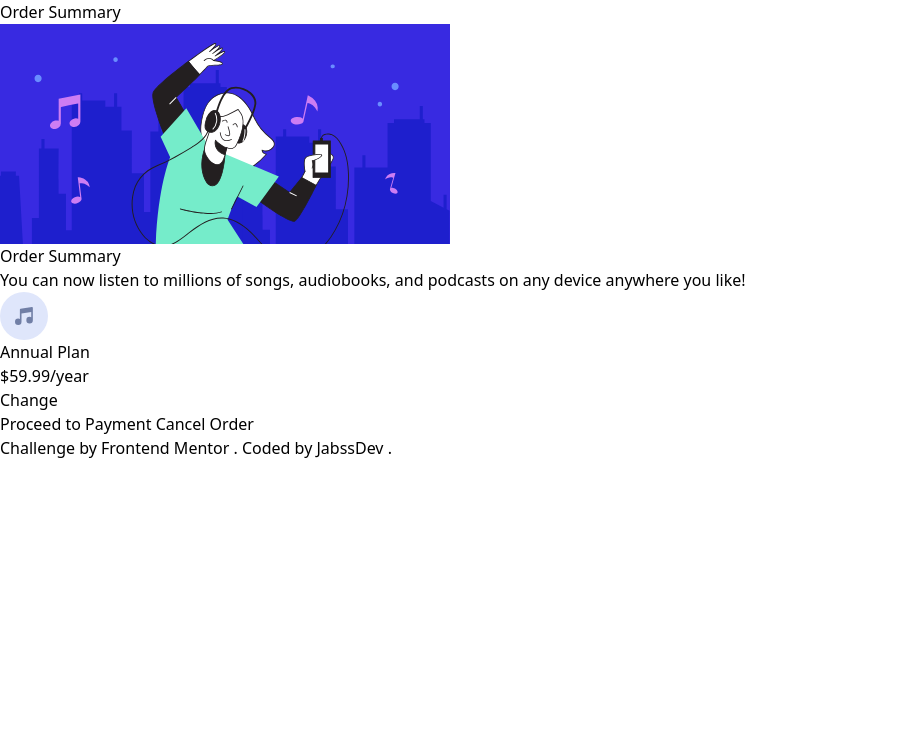
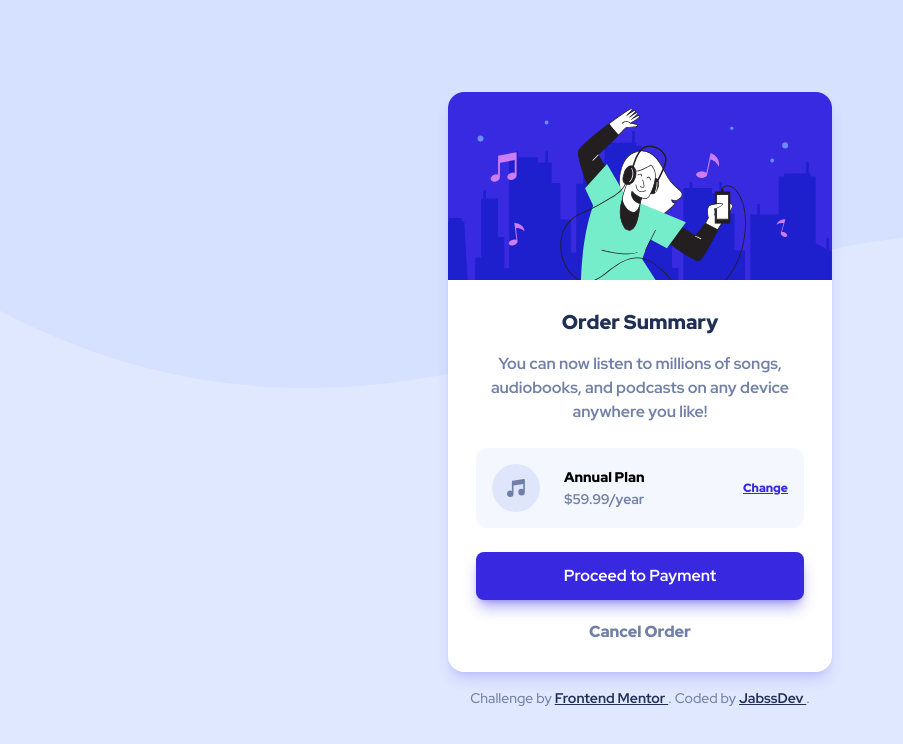
Before and after one commit to jabssdev/order-summary-component, a website built with webpack: page src/index.html in a window 1280 px wide. Shown: the whole page, without its empty margins (0-903 px from the left). Built offline with nearby package versions, Linux system fonts and the light colour scheme.

Commit message:
feat: improve order summary layout and styling

```diff
--- a/src/index.css
+++ b/src/index.css
@@ -27,6 +27,10 @@
   font-display: swap;
 }
 
+:root {
+  background-color: hsl(225, 100%, 94%);
+}
+
 @theme {
   --color-blue-50: hsl(225, 100%, 98%);
   --color-blue-100: hsl(225, 100%, 94%);
--- a/src/index.html
+++ b/src/index.html
@@ -15,40 +15,67 @@
     <meta name="author" content="JabssDev" />
     <title>Frontend Mentor | Order summary card</title>
   </head>
-  <body>
+  <body
+    class="font-redhat flex h-dvh flex-col items-center justify-center gap-4 bg-[url('./assets/images/pattern-background-mobile.svg')] bg-cover bg-top bg-no-repeat p-5 md:bg-[url('./assets/images/pattern-background-desktop.svg')] md:bg-contain"
+  >
     <main>
-      <article>
-        <h1>Order Summary</h1>
-        <div>
+      <article
+        class="flex max-w-96 flex-col items-center rounded-2xl bg-white shadow-lg/40 shadow-blue-700/40"
+      >
+        <h1 class="hidden">Order Summary</h1>
+        <header>
           <img
+            class="block w-full rounded-ss-2xl rounded-se-2xl object-cover"
             src="./assets/images/illustration-hero.svg"
             alt="Illustration Hero"
           />
-        </div>
-        <section>
-          <h2>Order Summary</h2>
-          <p>
+        </header>
+        <section class="flex flex-col gap-4 p-7 text-center">
+          <h2 class="text-xl font-black text-blue-950">Order Summary</h2>
+          <p class="mb-2 font-bold text-gray-600">
             You can now listen to millions of songs, audiobooks, and podcasts on
             any device anywhere you like!
           </p>
+          <div
+            class="mb-2 flex items-center justify-between rounded-xl bg-blue-50 p-4"
+          >
+            <div class="flex items-center gap-6">
+              <img
+                class="block aspect-square h-12 w-12 object-cover"
+                src="./assets/images/icon-music.svg"
+                alt="Music Icon"
+              />
+              <div class="flex flex-col gap-0.5">
+                <h3 class="text-sm font-black">Annual Plan</h3>
+                <p class="text-sm font-bold text-gray-600">$59.99/year</p>
+              </div>
+            </div>
+            <a
+              href="#"
+              class="text-xs font-black text-blue-700 underline hover:text-blue-700/65"
+            >
+              Change
+            </a>
+          </div>
+          <div class="flex flex-col gap-2">
+            <button
+              class="cursor-pointer rounded-lg bg-blue-700 py-3 font-bold text-white shadow-lg shadow-blue-700/40 hover:bg-blue-700/65"
+            >
+              Proceed to Payment
+            </button>
+            <button
+              class="cursor-pointer rounded-lg pt-3 font-black text-gray-600 hover:text-blue-950"
+            >
+              Cancel Order
+            </button>
+          </div>
         </section>
-        <section aria-labelledby="plan-details">
-          <img src="./assets/images/icon-music.svg" alt="Music Icon" />
-          <div id="plan-details">
-            <h3>Annual Plan</h3>
-            <p>$59.99/year</p>
-          </div>
-          <a href="#">Change</a>
-        </section>
-        <div>
-          <button>Proceed to Payment</button>
-          <button>Cancel Order</button>
-        </div>
       </article>
     </main>
-    <footer>
+    <footer class="text-xs text-gray-600 md:text-sm">
       Challenge by
       <a
+        class="font-bold text-blue-950 underline hover:text-blue-700"
         href="https://www.frontendmentor.io?ref=challenge"
         target="_blank"
         rel="noopener noreferrer"
@@ -58,6 +85,7 @@
       </a>
       . Coded by
       <a
+        class="font-bold text-blue-950 underline hover:text-blue-700"
         href="https://www.linkedin.com/in/jabssdev/"
         target="_blank"
         rel="noopener noreferrer"
```
